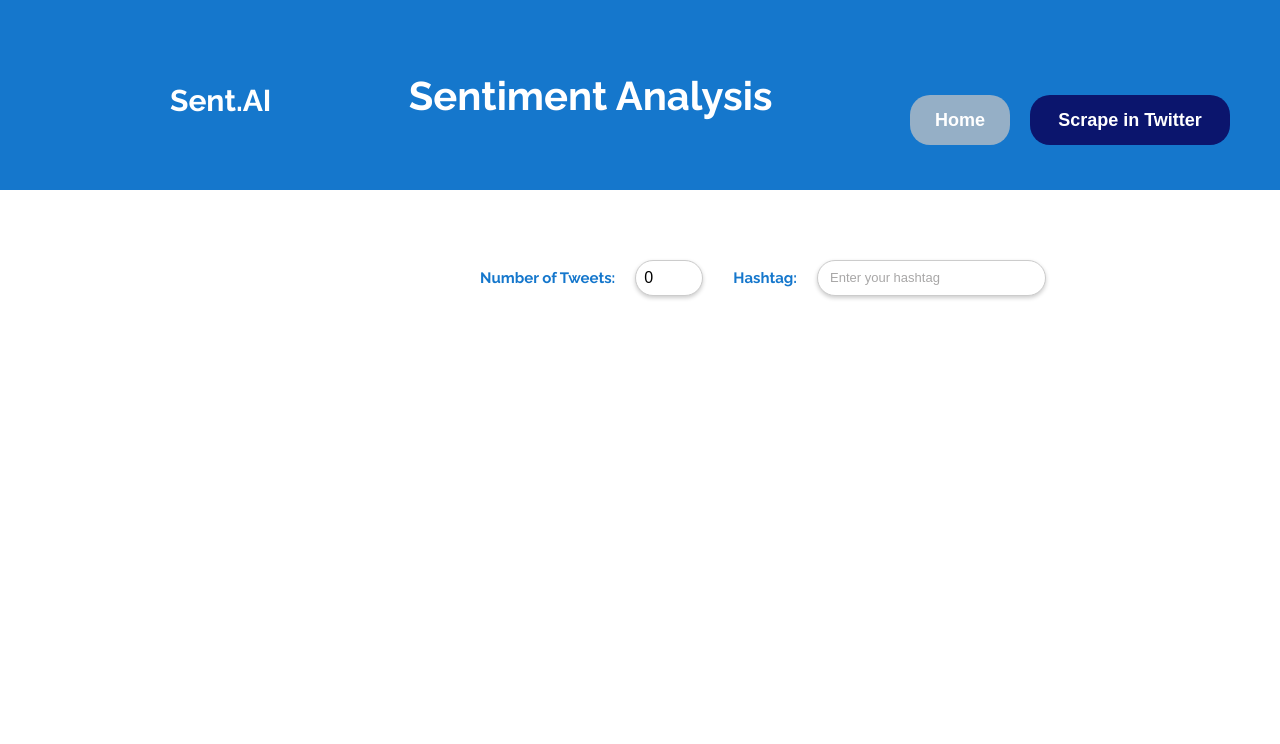
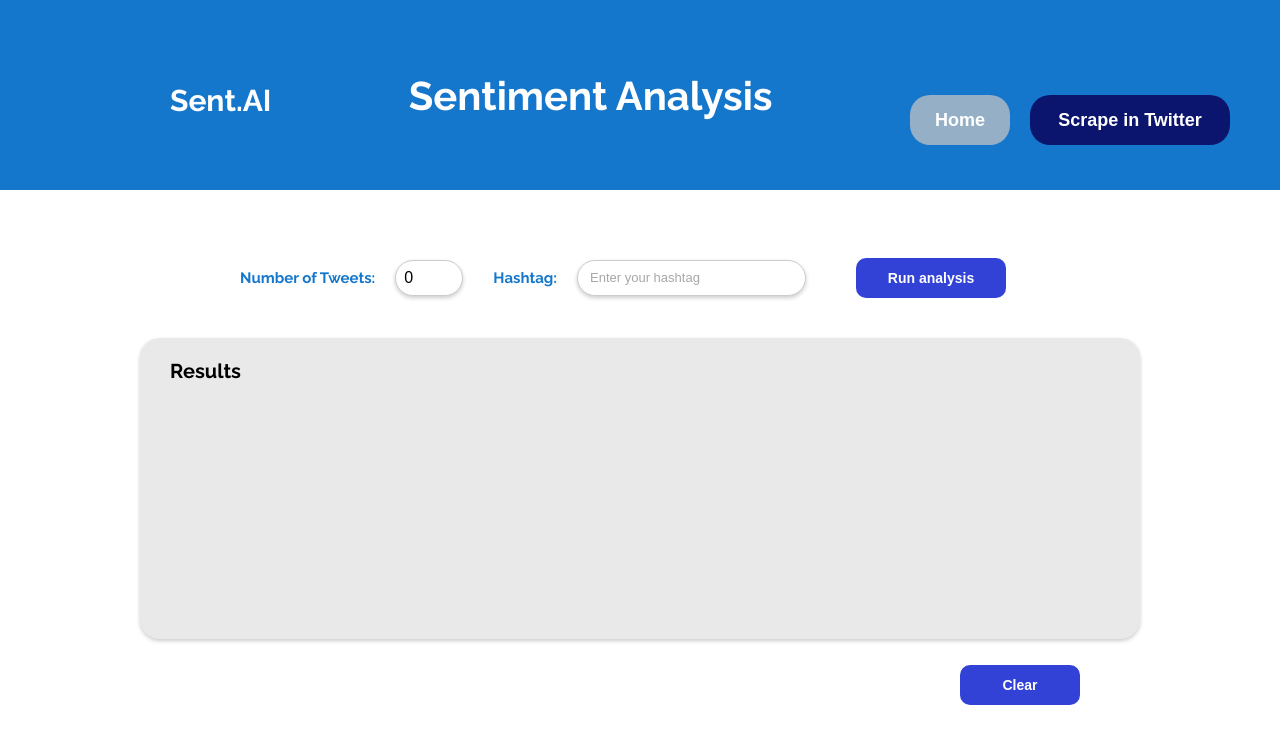
Before and after one commit to achrafndd05/SentimentAI, a React (Create React App) app in the folder client/: page /twitter in a window 1280 px wide. Shown: the top 744 px of the page. Built offline with nearby package versions, Linux system fonts and the light colour scheme.

Commit message:
update in twitter.js

```diff
--- a/client/src/App.css
+++ b/client/src/App.css
@@ -74,7 +74,9 @@ body {
   border-radius: 10px;
   background-color: #3242d6;
   color: white;
-  font-size: 20px;
+  font-size: 14px;
+  font-weight: bold;
+  cursor: pointer;
 }
 
 .button:hover {
@@ -133,7 +135,9 @@ body {
   border-radius: 10px;
   background-color: #3242d6;
   color: white;
-  font-size: 20px;
+  font-size: 14px;
+  font-weight: bold;
+  cursor: pointer;
   cursor: pointer;
 }
 
@@ -207,12 +211,12 @@ body {
 
 .home:hover {
   cursor: pointer;
-  background-color: #0b156d
+  background-color: #3742a8
 }
 
 .second-page:hover {
   cursor: pointer;
-  background-color: #0b156d;
+  background-color: #3742a8;
 }
 
 .home:active {
@@ -261,7 +265,7 @@ body {
 }
 
 .numlabel {
-  margin-left: 480px;
+  margin-left: 240px;
   color: #1577cc;
   font-size: 15px;
   font-weight: bold;
@@ -299,3 +303,55 @@ body {
   font-weight: bold;
   color: white;
 }
+.analysis {
+  border-radius: 20px;
+  padding-top: 1px;
+  background-color: #e9e9e9;
+  margin-top: 40px;
+  margin-left: auto;
+  margin-right: auto;
+  height: 300px;
+  width: 1000px;
+  box-shadow: 0 2px 4px rgba(0, 0, 0, 0.2);
+}
+.buttonanalysis{
+  margin-left: 50px;
+  bottom: 25px;
+  left: 320px;
+  height: 40px;
+  width: 150px;
+  border: none;
+  border-radius: 10px;
+  background-color: #3242d6;
+  color: white;
+  font-size: 14px;
+  font-weight: bold;
+  cursor: pointer;
+}
+.buttonanalysis:hover{
+  background-color:#1524ab;
+}
+.clean{
+  margin-left: 75%;
+  margin-top: 2%;
+  bottom: 25px;
+  left: 320px;
+  height: 40px;
+  width: 120px;
+  border: none;
+  border-radius: 10px;
+  background-color: #3242d6;
+  color: white;
+  font-size: 14px;
+  font-weight: bold;
+  cursor: pointer;
+}
+.clean:hover{
+  background-color:#1524ab;
+}
+.result{
+  margin-top: 20px;
+  margin-left: 30px;
+  font-size: 20px;
+  font-weight: bold;
+}
--- a/client/src/twitter_page.js
+++ b/client/src/twitter_page.js
@@ -3,15 +3,39 @@ import './App.css';
 import { BrowserRouter as Router, Link, Route, Switch } from 'react-router-dom';
 
 const TwitterPage = () => {
-  const [textInput, setTextInput] = useState("");
-  const [numberInput, setNumberInput] = useState(0);
-
-  const handleTextInputChange = (event) => {
-    setTextInput(event.target.value);
+  const [hashtag, setHashtag] = useState("");
+  const [number, setNumber] = useState(0);
+  const [outputText, setOutputText] = useState('');
+  const handleHashtagChange = (event) => {
+    setHashtag(event.target.value);
   };
 
-  const handleNumberInputChange = (event) => {
-    setNumberInput(parseInt(event.target.value));
+  const handleNumberChange = (event) => {
+    setNumber(parseInt(event.target.value));
+  };
+  const handleProcess = async () => {
+    try {
+      // const response = await axios.post('/process', { text: inputText });
+      // const response = await fetch('http://127.0.0.1:5000/process', {
+      //               method: 'POST',
+      //               headers: {
+      //                   'Content-Type': 'application/json'
+      //               },
+      //               body: JSON.stringify({ hashtag, number })
+      //           });
+
+      // // const { type, percentage } = response.data
+      // // const  type  = response.data
+      // const data = await response.json();
+      setOutputText('Positive');
+      // setOutputText(type)
+      // setNumber(data.proba)
+    } catch (error) {
+      console.error(error);
+    }
+  };
+  const handleDelete = () => {
+    setOutputText('');
   };
 
   return (
@@ -33,8 +57,8 @@ const TwitterPage = () => {
           <input
           className="num-tweet"
             type="number"
-            value={numberInput}
-            onChange={handleNumberInputChange}
+            value={number}
+            onChange={handleNumberChange}
           />
         </label>
   <label className="hashlabel">
@@ -42,13 +66,20 @@ const TwitterPage = () => {
           <input
           className="hashtag"
             type="text"
-            value={textInput}
-            onChange={handleTextInputChange}
+            value={hashtag}
+            onChange={handleHashtagChange}
             placeholder = 'Enter your hashtag'
           />
         </label>
-
+        <button className="buttonanalysis" onClick={handleProcess}>
+            Run analysis
+          </button>
   </div>
+  <div className="analysis">
+    <div className="result">Results</div>
+    <div className="output>">{outputText}</div>
+  </div>
+  <button className="clean" onClick={handleDelete}>Clear</button>
 </div>
   );
 }
```
Also changed, not shown: 1 other file (tests, documents, lock files or other folders).
